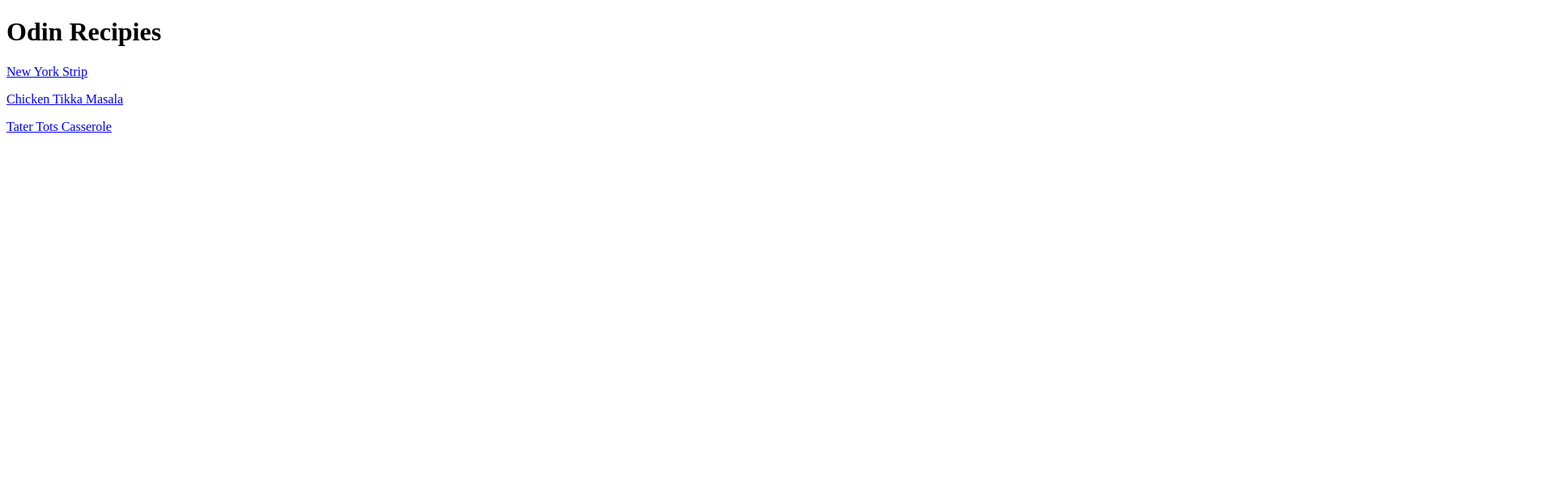
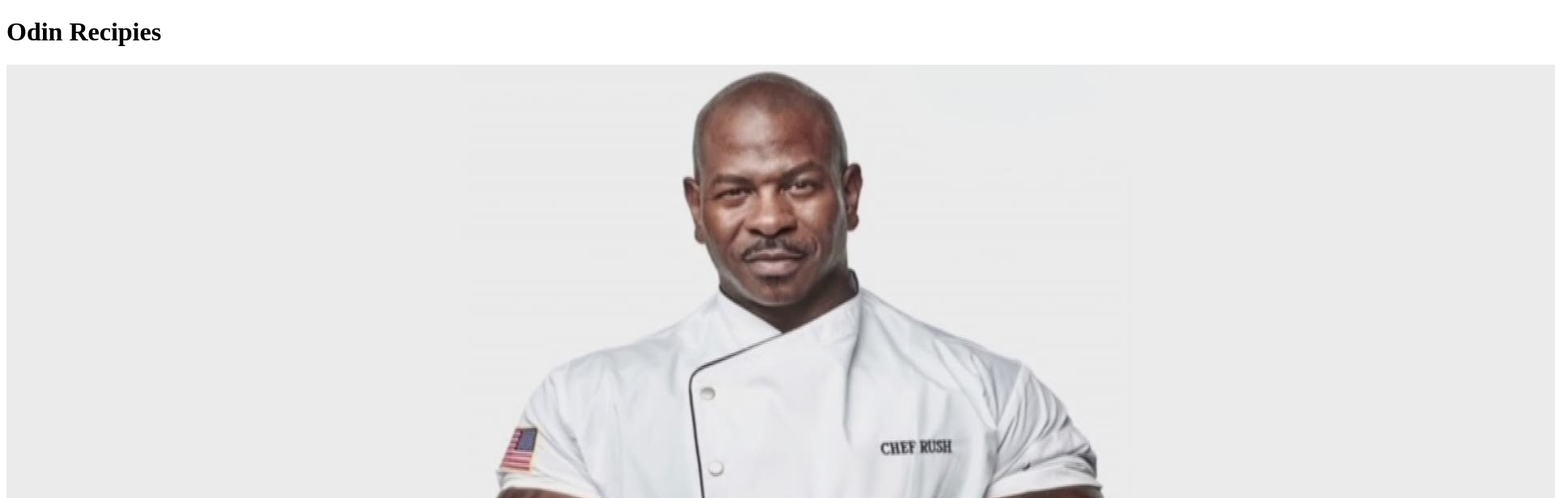
Before and after one commit to BizTheHabesha/odin-recipies, a plain HTML site: page index.html in a window 1280 px wide. Shown: the top 616 px of the page at 81% size, 1920 px wide, since content can reach past the window. Drawn offline with Linux system fonts and the light colour scheme.

Commit message:
Stylize index.html

```diff
--- a/index.html
+++ b/index.html
@@ -8,6 +8,7 @@
 </head>
 <body>
     <h1>Odin Recipies</h1>
+    <img src="./img/chef.jpg">
     <p><a href="./recipes/newyorkstrip.html">New York Strip</a></p>
     <p><a href="./recipes/chickentikkamasala.html">Chicken Tikka Masala</a></p>
     <p><a href="./recipes/tatertotscasserole.html">Tater Tots Casserole</a></p>
```
Also changed, not shown: img/chef.jpg (added).
